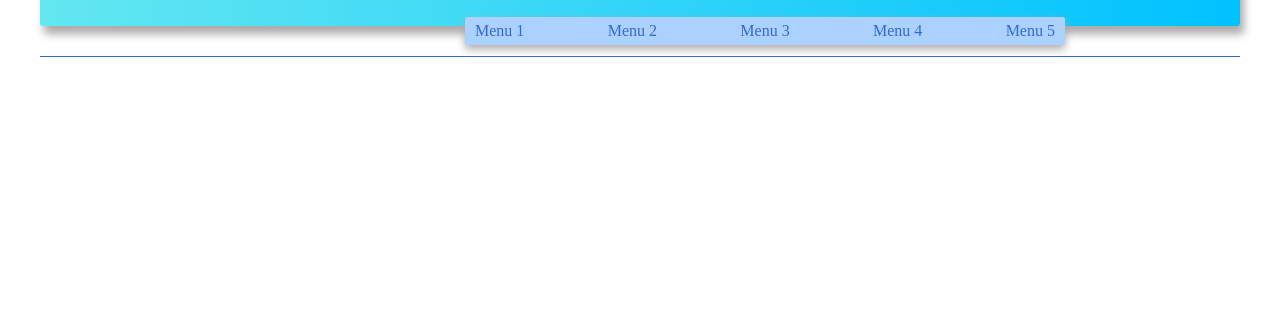
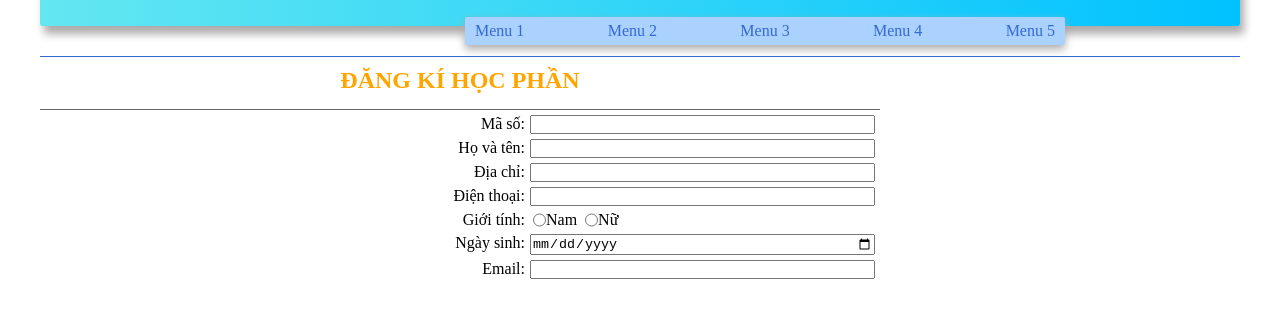
Before and after one commit to khang3052002/PTUD_Web, a plain HTML site: page index.html in a window 1280 px wide. Shown: the part 78-396 px from the top of the page. Drawn offline with Linux system fonts and the light colour scheme.

Commit message:
tạo form đăng kí môn học đồng thời code và css cho form

```diff
--- a/index.html
+++ b/index.html
@@ -24,7 +24,59 @@
         <div class="line-1"></div>
 
         <div class="container">
+            <div class="main">
+                <h2>đăng kí học phần</h2>
+                <div class="line-2"></div>
+                <form action="">
+                    <div class="input-form">
+                        <div class="row-input" id="maso">
+                            <div class="lable">Mã số:</div>
+                            <input type="text"class="input">
+                        </div>
+                        <div class="row-input" id="hoten">
+                           <div class="lable">Họ và tên: </div>
+                            <input type="text"class="input">
+                        </div>
+                        <div class="row-input" id="diachi">
 
+                            <div class="lable">Địa chỉ:</div>
+                            <input type="text" class="input">
+                        </div>
+                        <div class="row-input" id="dienthoai">
+
+                            <div class="lable">Điện thoại:</div>
+                            <input type="text" class="input">
+                        </div>
+                        <div class="row-input" id="gioitinh">
+                             <div class="lable">Giới tính:</div>
+                            <input type="radio" name="sex" id="sex-input">Nam
+                            <input type="radio" name="sex" id="sex-input">Nữ
+
+                        </div>
+                        <div class="row-input" id="ngaysinh">
+                             <div class="lable">Ngày sinh:</div>
+                            <input type="date" class="input">
+                        </div>
+                        <div class="row-input" id="email">
+                             <div class="lable">Email:</div>
+                            <input type="text" class="input">
+                        </div>
+                    </div>
+                </form>
+
+
+
+
+
+
+
+
+
+
+
+
+            </div>
+            <div class="side"></div>
         </div>
 
 
--- a/style.css
+++ b/style.css
@@ -6,6 +6,7 @@
 .dkhp{
     max-width: 1200px;
     margin: auto;
+    font-family:  'Times New Roman', Times, serif;
 }
 .header{
     height: 6em;
@@ -52,3 +53,44 @@ ul{
     margin-top: 30px;
     /* color: rgb(52 105 209); */
 }
+.container{
+    display: grid;
+    grid-template-columns: 840px auto;
+    height: 600px;
+
+}
+.container h2{
+    text-transform: uppercase;
+    color: orange;
+    text-align: center;
+    margin-top: 10px;
+    margin-bottom: 15px;
+}
+.line-2{
+    height: 1px;
+    background: rgb(101, 99, 99);
+    margin-top: 15px;
+
+}
+.input-form{
+    float: right;
+    width: 460px;
+}
+.row-input{
+    display: flex;
+    margin: 5px;
+
+}
+.lable{
+    display: inline;
+    /* max-width: 20px; */
+    min-width: 100px;
+    text-align: right;
+}
+.input{
+    flex: 1;
+    margin-left: 5px;
+}
+#sex-input{
+    margin-left:8px ;
+}
```
